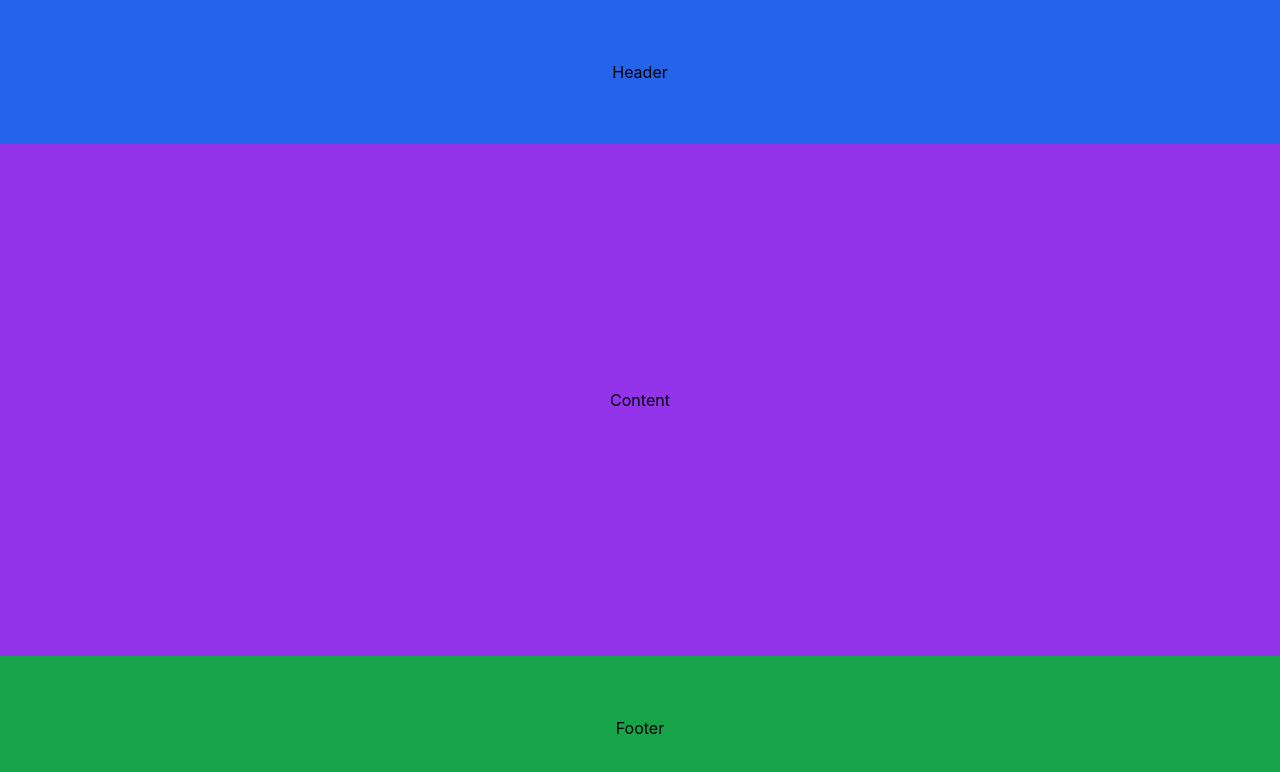
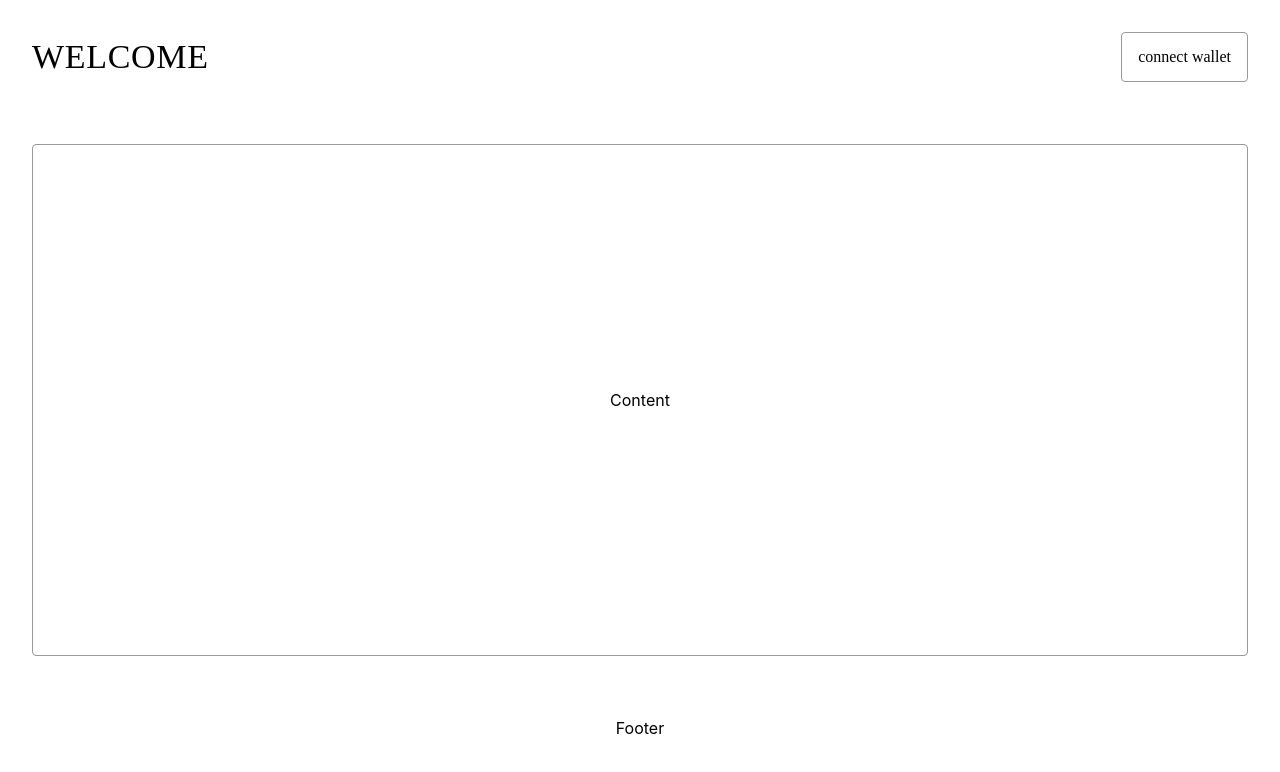
Before and after one commit to Jxsephh/tortuga.market, a Next.js app: page / in a window 1280 px wide. Shown: the top 772 px of the page. Built offline with nearby package versions, Linux system fonts and the light colour scheme.

Commit message:
Began building out header component for homepage

```diff
--- a/components/atoms/Layout/Content.tsx
+++ b/components/atoms/Layout/Content.tsx
@@ -1,7 +1,7 @@
 import { LayoutProps } from "../../../types/ui";
 
 export default function Content({children}: LayoutProps) {
-	return <div className="bg-purple-600 flex justify-center items-center h-[calc(100%-288px)]">
+	return <div className="border rounded border-outlineGrey-100 flex justify-center items-center h-[calc(100%-288px)] mx-8">
 		{children}
 	</div>
 }
--- a/components/atoms/Layout/Footer.tsx
+++ /dev/null
@@ -1,7 +0,0 @@
-import { LayoutProps } from "../../../types/ui";
-
-export default function Footer({children}: LayoutProps) {
-	return <div className="w-screen h-36 bg-green-600 absolute bottom-0 flex justify-center items-center">
-		{children}
-	</div>
-}
--- /dev/null
+++ b/components/atoms/Layout/FooterContainer.tsx
@@ -0,0 +1,7 @@
+import { LayoutProps } from "../../../types/ui";
+
+export default function FooteContainer({children}: LayoutProps) {
+	return <div className="w-screen h-36 absolute bottom-0 flex justify-center items-center">
+		{children}
+	</div>
+}
--- a/components/atoms/Layout/Header.tsx
+++ /dev/null
@@ -1,7 +0,0 @@
-import { LayoutProps } from "../../../types/ui";
-
-export default function Header({children}: LayoutProps) {
-	return <div className="w-screen h-36 bg-blue-600 flex justify-center items-center">
-		{children}
-	</div>
-}
--- /dev/null
+++ b/components/atoms/Layout/HeaderContainer.tsx
@@ -0,0 +1,7 @@
+import { LayoutProps } from "../../../types/ui";
+
+export default function HeaderContainer({children}: LayoutProps) {
+	return <div className="w-screen h-36 flex justify-center items-center">
+		{children}
+	</div>
+}
--- a/components/atoms/Layout/index.tsx
+++ b/components/atoms/Layout/index.tsx
@@ -2,7 +2,7 @@ import { LayoutProps } from "../../../types/ui";
 
 export default function Layout({children}: LayoutProps) {
 	return (
-		<div className="w-screen h-screen bg-red-600">
+		<div className="w-screen h-screen">
 			{children}
 		</div>
 	)
--- /dev/null
+++ b/components/molecules/Header.tsx
@@ -0,0 +1,21 @@
+import HeaderContainer from '../atoms/Layout/HeaderContainer';
+
+export default function Header() {
+    return (
+        <HeaderContainer>
+            <div className="flex justify-between items-end w-full mx-8 -mt-8">
+                <div className="font-serif text-[34px] tracking-wide">
+                    WELCOME
+                </div>
+                <button
+                    className="font-serif text-4 border rounded border-outlineGrey-100 py-3 px-4 hover:bg-outlineGrey-50 transition-all"
+                    onClick={() => {
+                        console.log('connect wallet');
+                    }}
+                >
+                    connect wallet
+                </button>
+            </div>
+        </HeaderContainer>
+    );
+}
--- a/pages/index.tsx
+++ b/pages/index.tsx
@@ -1,17 +1,14 @@
 import type { NextPage } from 'next';
-import Head from 'next/head';
-import Image from 'next/image';
 import Content from '../components/atoms/Layout/Content';
-import Footer from '../components/atoms/Layout/Footer';
-import Header from '../components/atoms/Layout/Header';
-import styles from '../styles/Home.module.css';
+import FooterContainer from '../components/atoms/Layout/FooterContainer';
+import Header from '../components/molecules/Header';
 
 const Home: NextPage = () => {
     return (
         <>
-            <Header>Header</Header>
+            <Header/>
 			<Content>Content</Content>
-			<Footer>Footer</Footer>
+			<FooterContainer>Footer</FooterContainer>
         </>
     );
 };
--- a/styles/globals.css
+++ b/styles/globals.css
@@ -18,13 +18,3 @@ a {
 * {
   box-sizing: border-box;
 }
-
-@media (prefers-color-scheme: dark) {
-  html {
-    color-scheme: dark;
-  }
-  body {
-    color: white;
-    background: black;
-  }
-}
--- a/tailwind.config.js
+++ b/tailwind.config.js
@@ -1,3 +1,4 @@
+
 /** @type {import('tailwindcss').Config} */
 module.exports = {
     content: [
@@ -5,7 +6,21 @@ module.exports = {
         './components/**/*.{js,ts,jsx,tsx}',
     ],
     theme: {
-        extend: {},
+		extend: {
+			colors: {
+				outlineGrey: {
+					50: '#F0F0F0',
+					100: '#999999'
+				}
+			}
+		},
+		fontFamily: {
+			'sans': ['Futura Condensed ExtraBold', 'sans-serif'],
+			'serif': ['PT Mono', 'serif']
+		},
+		letterSpacing: {
+			wide: '0.02em'
+		}
     },
     plugins: [],
 };
```
